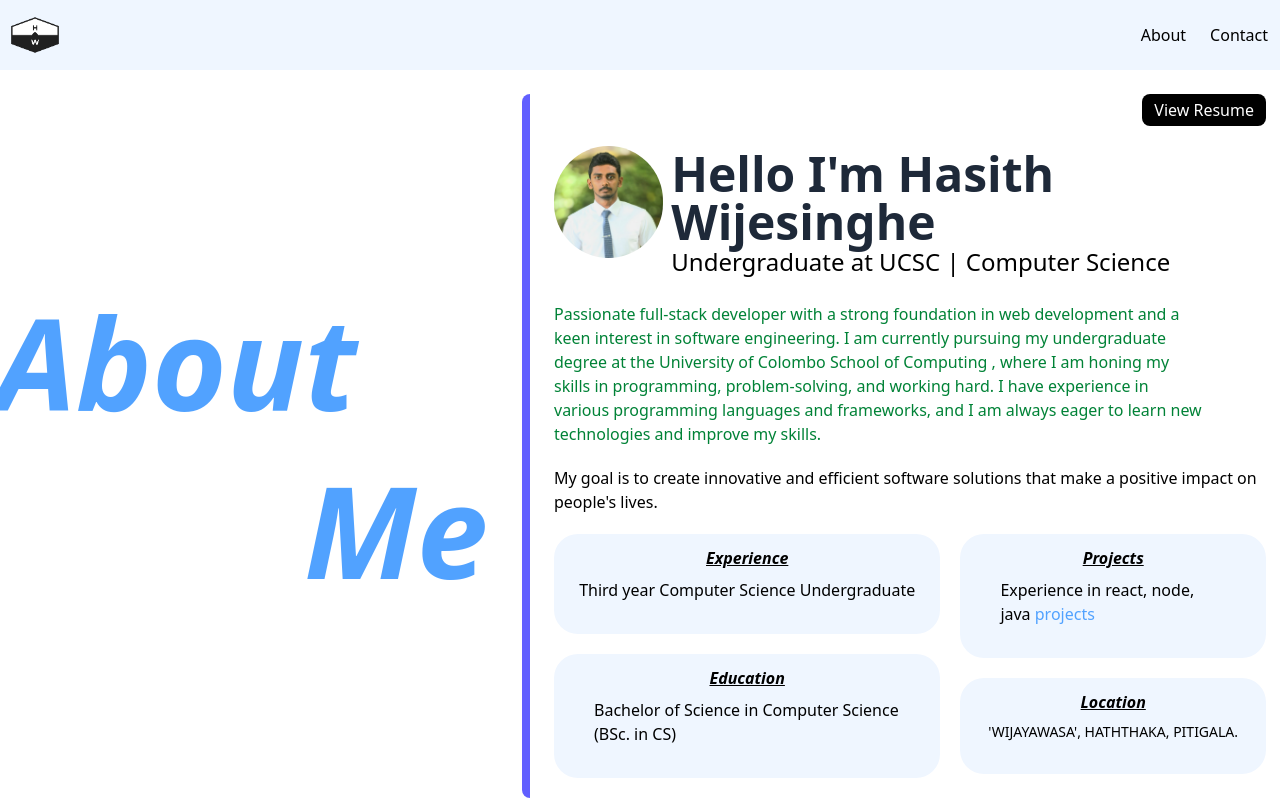
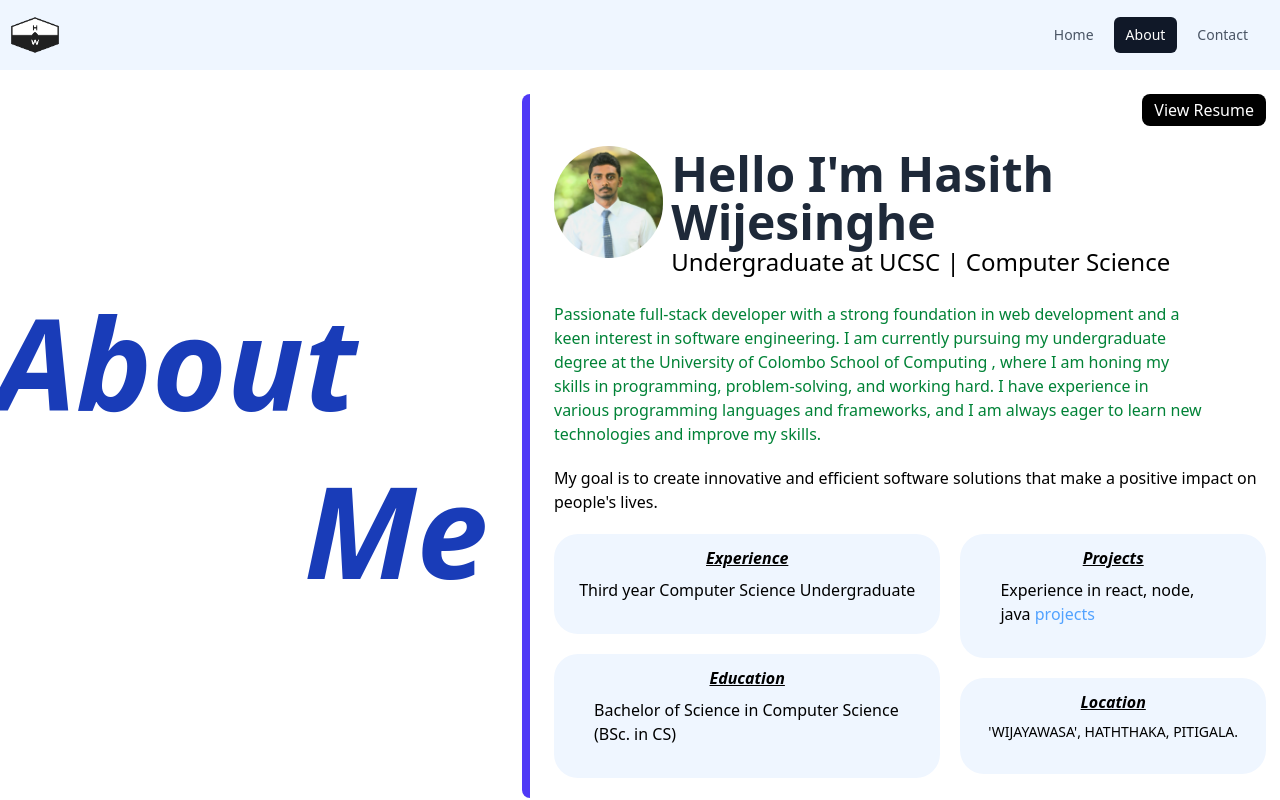
Before and after one commit to mr-chamika/portfolio-frontend, a React (Vite) app: page /about in a window 1280 px wide. Built offline with nearby package versions, Linux system fonts and the light colour scheme.

Commit message:
navigation bar changed,new cv added

```diff
--- a/src/Components/Navbar.jsx
+++ b/src/Components/Navbar.jsx
@@ -6,11 +6,38 @@ const Navbar = () => {
         <div class='sm:w-full w-full bg-blue-50 flex items-center justify-between pr-3' >
             <a href='/'><img src={Logo} width='70px' class='bg-none' /></a>
 
-            <nav class="flex gap-6 justify-end">
+            <nav className="flex gap-2 justify-end p-2 rounded-lg">
 
-                <a href='/about'>About</a>
-                <a href='/contact'>Contact</a>
+                <a
+                    href='/home'
+                    className={`px-3 py-2 rounded-md text-sm font-medium transition-colors ${location.pathname === '/home'
+                        ? 'bg-gray-900 text-white'
+                        : 'text-gray-600 hover:bg-gray-700 hover:text-white'
+                        }`}
+                >
+                    Home
+                </a>
 
+                <a
+                    href='/about'
+
+                    className={`px-3 py-2 rounded-md text-sm font-medium transition-colors ${location.pathname === '/about'
+                        ? 'bg-gray-900 text-white'
+                        : 'text-gray-600 hover:bg-gray-700 hover:text-white' // Inactive link styles
+                        }`}
+                >
+                    About
+                </a>
+
+                <a
+                    href='/contact'
+                    className={`px-3 py-2 rounded-md text-sm font-medium transition-colors ${location.pathname === '/contact'
+                        ? 'bg-gray-900 text-white'
+                        : 'text-gray-600 hover:bg-gray-700 hover:text-white'
+                        }`}
+                >
+                    Contact
+                </a>
             </nav>
         </div>
     );
--- a/src/Pages/About.jsx
+++ b/src/Pages/About.jsx
@@ -14,12 +14,12 @@ const About = () => {
 
             <div class=' hidden gap-10 items-center w-[40%]  lg:text-9xl text-5xl font-bold sm:flex flex-col pl-5'>
 
-                <h1 class='text-blue-400 italic lg:pr-40' >About</h1>
-                <h1 class='text-blue-400 italic lg:pl-70' >Me</h1>
+                <h1 class='text-blue-800 italic lg:pr-40' >About</h1>
+                <h1 class='text-blue-800 italic lg:pl-70' >Me</h1>
 
             </div>
 
-            <div class='sm:border-l-8 rounded-bl-lg rounded-t-lg border-indigo-500 rounde min-w-[60%] flex flex-col gap-5 px-6 pb-5'>
+            <div class='sm:border-l-8 rounded-bl-lg rounded-t-lg border-indigo-600 rounde min-w-[60%] flex flex-col gap-5 px-6 pb-5'>
 
                 <div class="flex justify-end">
                     <div onClick={() => setShow(true)} class="bg-black text-white px-3 py-1 rounded-lg hover:opacity-70 hover:cursor-pointer">
--- a/src/Pages/Contact.jsx
+++ b/src/Pages/Contact.jsx
@@ -48,7 +48,7 @@ const Contact = () => {
 
             }
 
-            emailjs.send('service_i1aiqin', 'template_q9u99ms', emailTemplate, 'tzsqjrLjyvNx4hd00')
+            emailjs.send('service_i1aiqin', 'template_q9u99ms', emailTemplate, 'Yec_iAk1ts2gSV3gU')
 
             alert('Email successfully sent')
             goto('/home')
--- a/src/Pages/Landing.jsx
+++ b/src/Pages/Landing.jsx
@@ -13,9 +13,9 @@ const Landing = () => {
                 <p class='mask-b-from-neutral-400 text-3xl sm:text-7xl  text-green-200'>HASITH WIJESINGHE</p>
                 <nav class='flex flex-col sm:gap-25 gap-5 w-[75%] sm:h-17 h-50 justify-center sm:flex-row'>
 
+                    <a class='text-center py-4 min-w-60 sm:min-w-55 sm:text-2xl text-1xl border-1 rounded-2xl text-gray-100 transtion hover:font-bold, hover:border-3 duration-200 ease-in' href='/home'>Home</a>
                     <a class='text-center py-4 min-w-60 sm:min-w-55 sm:text-2xl text-1xl border-1 rounded-2xl text-gray-100 transtion hover:font-bold, hover:border-3 duration-200 ease-in' href='/about'>About</a>
                     <a class='text-center py-4 min-w-60 sm:min-w-55 sm:text-2xl text-1xl border-1 rounded-2xl text-gray-100 transtion hover:font-bold, hover:border-3 duration-200 ease-in' href='/contact'>Contact</a>
-                    <a class='text-center py-4 min-w-60 sm:min-w-55 sm:text-2xl text-1xl border-1 rounded-2xl text-gray-100 transtion hover:font-bold, hover:border-3 duration-200 ease-in' href='/home'>Home</a>
 
                 </nav>
             </div>
```
Also changed, not shown: 1 other file (tests, documents, lock files or other folders).
